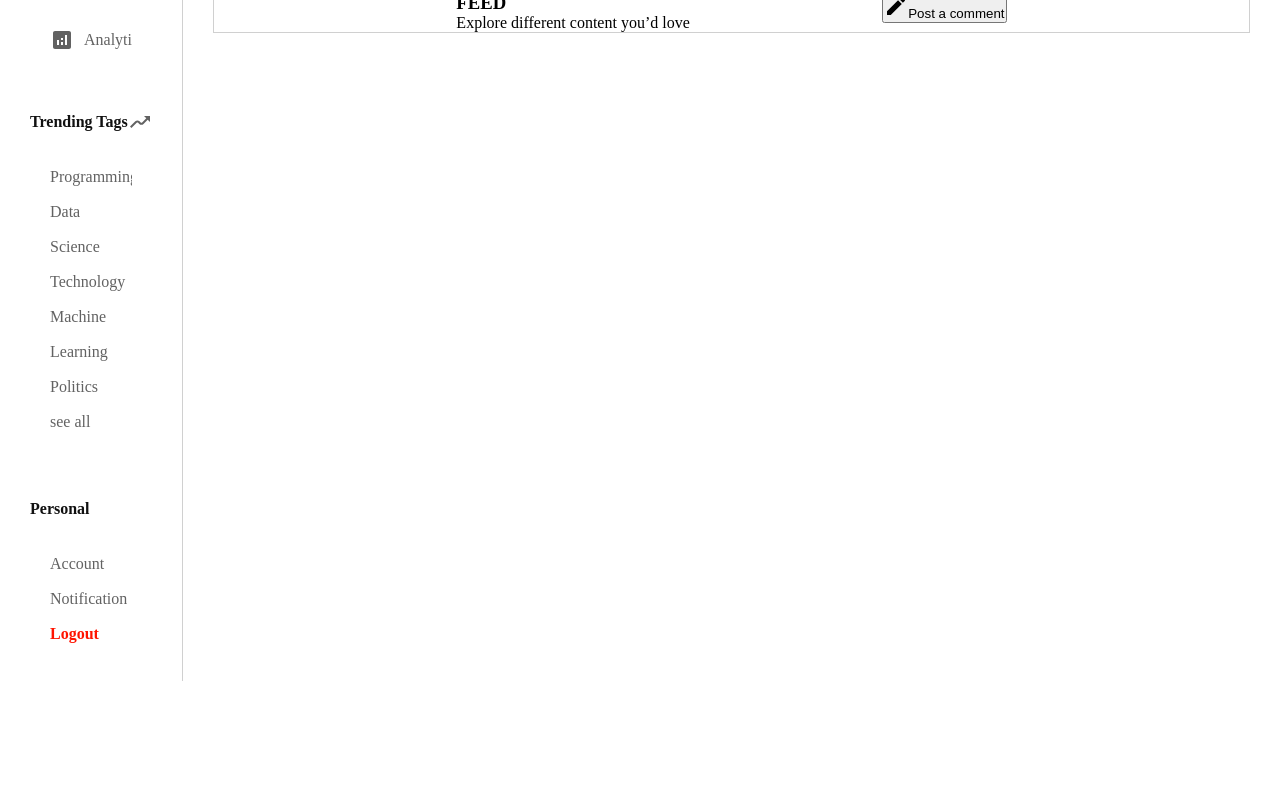
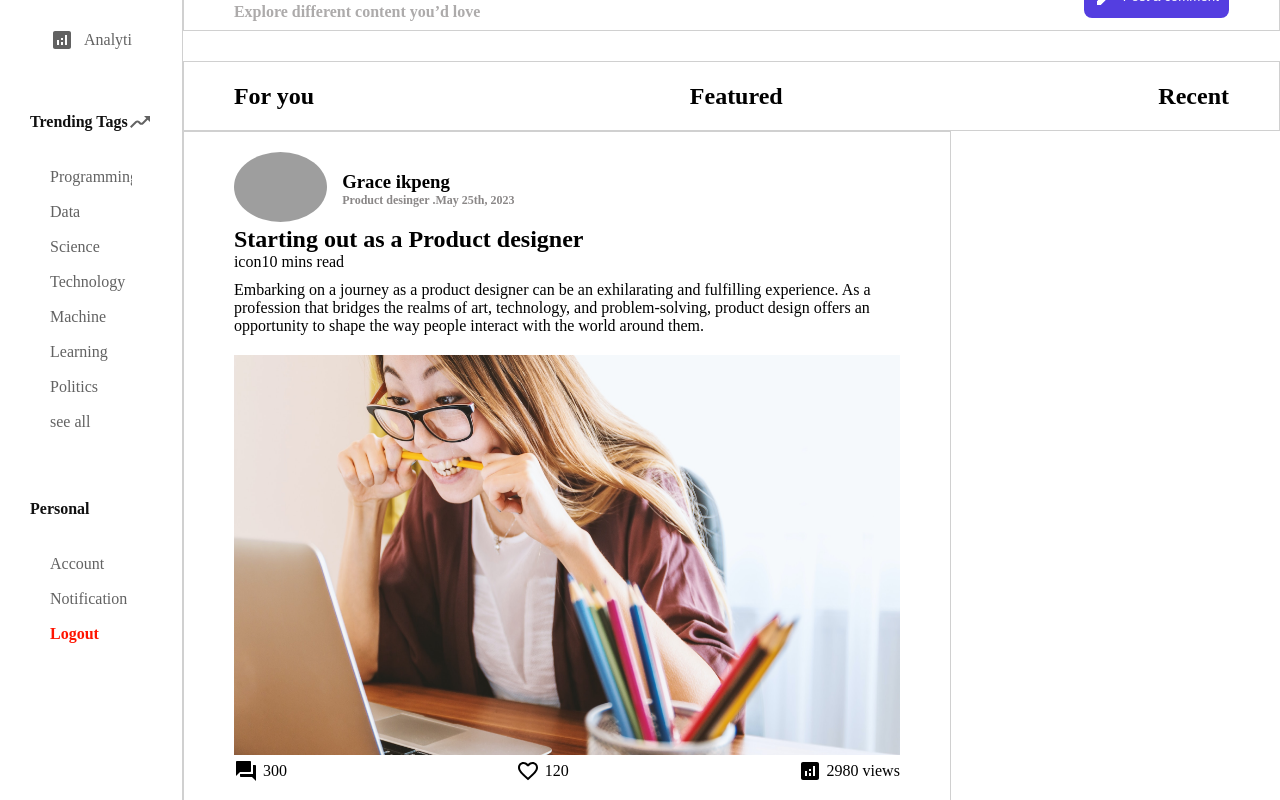
Before and after one commit to Folarh/social-app, a React (Vite) app: page /dashboard in a window 1280 px wide. Shown: the part 380-1180 px from the top of the page. Before the commit the page ends 1061 px from the top, so only its background shows below. Built offline with nearby package versions, Linux system fonts and the light colour scheme; grey boxes are pictures that could not be loaded.

Commit message:
work on the feeds section

```diff
--- a/src/pages/dashbord/Dashboard.css
+++ b/src/pages/dashbord/Dashboard.css
@@ -43,8 +43,90 @@
 
 .feed {
   display: flex;
-  justify-content: space-evenly;
+  justify-content: space-between;
+  align-items: center;
   padding: 0 50px;
-  margin: 30px;
+  /* margin: 30px; */
+  border: 1px solid #d0d0d0;
+  height: 70px;
+}
+.feed .feed-explore p {
+  color: rgb(173, 171, 171);
+  font-weight: 900;
+  margin-top: 10px;
+}
+
+.feed .feed-post button {
+  padding: 10px;
+  color: #ffffff;
+  background-color: #543ee0;
+  border: none;
+  border-radius: 8px;
+  display: flex;
+  align-items: center;
+}
+
+.feed .feed-post button .edit {
+  color: #ffffff;
+  margin-right: 5px;
+}
+
+/* ===============TOGGLE-FEEED============== */
+
+.toggle-feed {
+  display: flex;
+  justify-content: space-between;
+  align-items: center;
+  padding: 0 50px;
+  margin-top: 30px;
+  border: 1px solid #d0d0d0;
+  height: 70px;
+}
+
+/* ===============POST CONTENT============== */
+.post-content {
+  padding: 20px 50px;
+  max-width: 70%;
   border: 1px solid #d0d0d0;
 }
+.post-user-info {
+  display: flex;
+  align-items: center;
+}
+.post-user-info .post-image img {
+  border-radius: 50%;
+  height: 70px;
+  margin-right: 15px;
+}
+
+.post-user-info .post-user-desc p {
+  color: #8a8787;
+  font-weight: 900;
+  font-size: 12px;
+}
+
+.post-info span {
+  display: flex;
+}
+.post-info .post-description {
+  margin: 10px 0;
+}
+
+.post-info img {
+  margin-top: 10px;
+  height: 400px;
+  width: 100%;
+}
+
+.post-icons {
+  display: flex;
+  justify-content: space-between;
+}
+
+.post-icons span {
+  display: flex;
+  align-items: center;
+}
+.post-icons span p {
+  margin-left: 5px;
+}
--- a/src/pages/dashbord/Feed.tsx
+++ b/src/pages/dashbord/Feed.tsx
@@ -12,7 +12,7 @@ export default function Feed() {
 
       <div className="feed-post">
         <button>
-          <EditIcon />
+          <EditIcon className="edit" />
           <span>Post a comment</span>
         </button>
       </div>
--- a/src/pages/dashbord/MainPage.tsx
+++ b/src/pages/dashbord/MainPage.tsx
@@ -2,12 +2,17 @@
 import DashTop from "./DashTop";
 import Feed from "./Feed";
 import "./MainPage.css";
+import PostContent from "./PostContent";
+import ToggleFeeds from "./ToggleFeeds";
 
 function MainPage() {
   return (
     <main className="main-page">
       <DashTop />
       <Feed />
+      <ToggleFeeds />
+      <PostContent />
+      <PostContent />
     </main>
   );
 }
--- /dev/null
+++ b/src/pages/dashbord/PostContent.tsx
@@ -0,0 +1,54 @@
+import UserImg from "../../assets/user.png";
+import postTmg from "../../assets/hero.png";
+
+//materialui icons
+import ForumIcon from "@mui/icons-material/Forum";
+import FavoriteBorderIcon from "@mui/icons-material/FavoriteBorder";
+import AnalyticsIcon from "@mui/icons-material/Analytics";
+
+export default function PostContent() {
+  return (
+    <section className="post-content">
+      <div className="post-user-info">
+        <div className="post-image">
+          <img src={UserImg} />
+        </div>
+        <div className="post-user-desc">
+          <h3>Grace ikpeng</h3>
+          <p>Product desinger .May 25th, 2023</p>
+        </div>
+      </div>
+
+      {/* post details and information */}
+      <div className="post-info">
+        <h2>Starting out as a Product designer</h2>
+        <span>
+          <p>icon</p>
+          <p>10 mins read</p>
+        </span>
+        <p className="post-description">
+          Embarking on a journey as a product designer can be an exhilarating
+          and fulfilling experience. As a profession that bridges the realms of
+          art, technology, and problem-solving, product design offers an
+          opportunity to shape the way people interact with the world around
+          them.
+        </p>
+        <img src={postTmg} />
+        <div className="post-icons">
+          <span>
+            <ForumIcon />
+            <p>300</p>
+          </span>
+          <span>
+            <FavoriteBorderIcon />
+            <p>120</p>
+          </span>
+          <span>
+            <AnalyticsIcon />
+            <p>2980 views</p>
+          </span>
+        </div>
+      </div>
+    </section>
+  );
+}
--- /dev/null
+++ b/src/pages/dashbord/ToggleFeeds.tsx
@@ -0,0 +1,16 @@
+export default function ToggleFeeds() {
+  return (
+    <section className="toggle-feed">
+      <div className="for-you">
+        <h2>For you</h2>
+      </div>
+      <div className="featured">
+        <h2>Featured</h2>
+      </div>
+
+      <div className="recent">
+        <h2>Recent</h2>
+      </div>
+    </section>
+  );
+}
--- a/src/pages/login/Login.css
+++ b/src/pages/login/Login.css
@@ -1,7 +1,7 @@
 .login {
   display: flex;
   justify-content: center;
-  min-height: 100vh;
+  height: 100vh;
 }
 .login input {
   padding: 20px;
--- a/src/pages/signup/Signup.css
+++ b/src/pages/signup/Signup.css
@@ -1,7 +1,7 @@
 .signup {
   display: flex;
   justify-content: center;
-  min-height: 100vh;
+  height: 100vh;
 }
 .signup input {
   padding: 20px;
```
